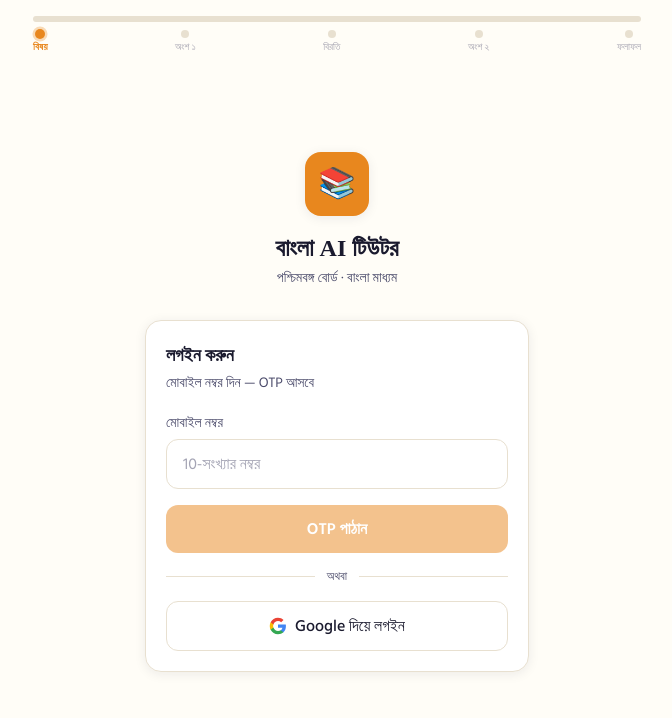
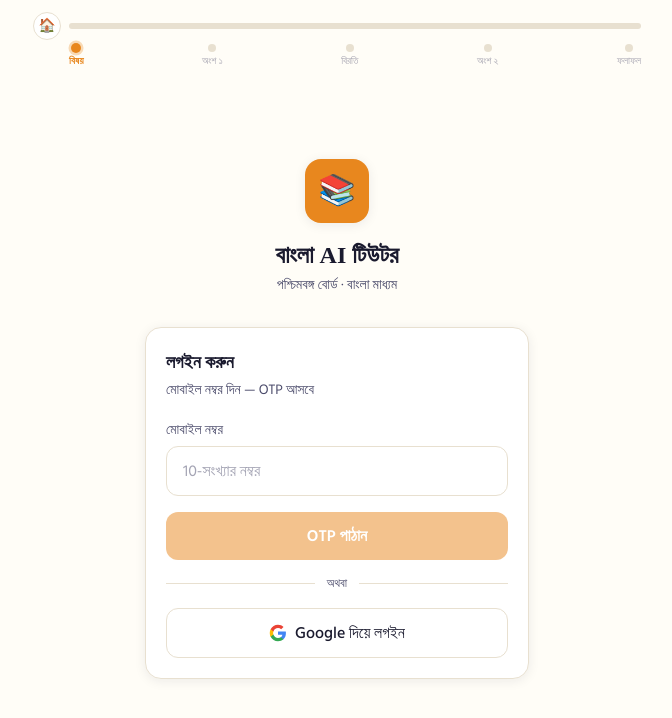
Before and after one commit to Sanchita-LegionAI/AI-Learning-platform, a React (Vite) app in the folder frontend/: page /login in a window 1280 px wide. Shown: the top 718 px of the page, without its empty margins (303-975 px from the left). Built offline with nearby package versions, Linux system fonts and the light colour scheme; no server answers; a web font is replaced by a local one.

Commit message:
fix: page title, home button on progress bar, admin written answers detail

```diff
--- a/frontend/index.html
+++ b/frontend/index.html
@@ -3,7 +3,7 @@
 <head>
   <meta charset="UTF-8" />
   <meta name="viewport" content="width=device-width, initial-scale=1.0, maximum-scale=1.0" />
-  <title>??????? ?????</title>
+  <title>AI Pathshala - বাংলা মাধ্যম পরীক্ষা</title>
   <link rel="preconnect" href="https://fonts.googleapis.com" />
   <link rel="preconnect" href="https://fonts.gstatic.com" crossorigin />
   <link href="https://fonts.googleapis.com/css2?family=Hind+Siliguri:wght@400;500;600;700&family=Tiro+Bangla:ital@0;1&display=swap" rel="stylesheet" />
--- a/frontend/src/components/ProgressBar.jsx
+++ b/frontend/src/components/ProgressBar.jsx
@@ -1,30 +1,52 @@
 // components/ProgressBar.jsx
-// Saffron progress strip — 6 steps for the new two-part exam flow.
+// Progress strip with home button on the left
+
+import { useNavigate } from 'react-router-dom'
 
 const STEPS = [
-  { key: 'select',     label: 'বিষয়'   },
-  { key: 'paper',      label: 'অংশ ১'  },
-  { key: 'transition', label: 'বিরতি'  },
-  { key: 'upload',     label: 'অংশ ২'  },
-  { key: 'results',    label: 'ফলাফল'  },
+  { key: 'select',     label: 'বিষয়'  },
+  { key: 'paper',      label: 'অংশ ১' },
+  { key: 'transition', label: 'বিরতি' },
+  { key: 'upload',     label: 'অংশ ২' },
+  { key: 'results',    label: 'ফলাফল' },
 ]
 
 const STEP_INDEX = Object.fromEntries(STEPS.map((s, i) => [s.key, i]))
 
 export default function ProgressBar({ currentStep }) {
-  const current = STEP_INDEX[currentStep] ?? 0
-  const pct     = (current / (STEPS.length - 1)) * 100
+  const navigate = useNavigate()
+  const current  = STEP_INDEX[currentStep] ?? 0
+  const pct      = (current / (STEPS.length - 1)) * 100
+  const isHome   = currentStep === 'select'
 
   return (
-    <div className="w-full max-w-app mx-auto px-4 pt-4 pb-2">
-      <div className="relative h-1.5 bg-border rounded-full overflow-hidden">
-        <div
-          className="absolute left-0 top-0 h-full bg-saffron rounded-full progress-fill"
-          style={{ width: `${pct}%` }}
-        />
+    <div className="w-full max-w-app mx-auto px-4 pt-3 pb-2">
+      {/* Top row: home button + bar */}
+      <div className="flex items-center gap-2 mb-1">
+        {/* Home button — hidden on the home page itself */}
+        {!isHome && (
+          <button
+            onClick={() => navigate('/exam/select')}
+            title="হোম পেজে যান"
+            className="flex-shrink-0 w-7 h-7 rounded-full bg-white border border-border
+              flex items-center justify-center text-sm text-ink-light
+              hover:border-saffron hover:text-saffron transition-all"
+          >
+            🏠
+          </button>
+        )}
+
+        {/* Progress bar */}
+        <div className="flex-1 relative h-1.5 bg-border rounded-full overflow-hidden">
+          <div
+            className="absolute left-0 top-0 h-full bg-saffron rounded-full progress-fill"
+            style={{ width: `${pct}%` }}
+          />
+        </div>
       </div>
 
-      <div className="flex justify-between mt-2">
+      {/* Step labels */}
+      <div className={`flex justify-between ${!isHome ? 'pl-9' : ''}`}>
         {STEPS.map((step, i) => {
           const done   = i < current
           const active = i === current
@@ -32,9 +54,9 @@ export default function ProgressBar({ currentStep }) {
             <div key={step.key} className="flex flex-col items-center gap-0.5">
               <div className={`
                 w-2 h-2 rounded-full transition-all duration-300
-                ${done   ? 'bg-forest scale-100'                    : ''}
+                ${done   ? 'bg-forest scale-100'                        : ''}
                 ${active ? 'bg-saffron scale-125 ring-2 ring-saffron/30' : ''}
-                ${!done && !active ? 'bg-border'                    : ''}
+                ${!done && !active ? 'bg-border'                         : ''}
               `} />
               <span className={`
                 text-[10px] font-ui transition-colors duration-300
--- a/frontend/src/pages/admin/AdminDashboard.jsx
+++ b/frontend/src/pages/admin/AdminDashboard.jsx
@@ -1053,26 +1053,36 @@ function WrittenAnswersPanel({ token, sessions, fmt }) {
               <p className="text-[11px] font-ui text-ink-light bn">{selectedSession.chapter_name}</p>
             </div>
             <div className="divide-y divide-border">
+              {/* Use evaluations if available (have student_answer, correct_answer, feedback)
+                  Otherwise fall back to question list with ocr_answers map */}
               {(answers.part2_evals?.length > 0
-                ? answers.part2_evals
-                : answers.session?.part2_questions || []
-              ).map((item, i) => {
-                // Use eval rows if available (have question_bn + student_answer + correct_answer)
-                // Fall back to question list if no evals yet
-                const isEval = !!item.session_id
-                const questionBn   = isEval ? item.question_bn   : item.question_bn
-                const studentAns   = isEval ? item.student_answer : null
-                const correctAns   = isEval ? item.correct_answer : null
-                const marksAwarded = isEval ? item.marks_awarded  : null
-                const marksMax     = isEval ? item.marks_max      : null
-                const isCorrect    = isEval ? item.is_correct     : null
-                const feedbackBn   = isEval ? item.feedback_bn    : null
-                const slotId       = isEval ? (i + 1) : item.answer_slot_id
-
-                // Also check ocr_answers map for typed answers
-                const ocrAns = answers.session?.part2_ocr_answers?.[slotId]
-                            ?? answers.session?.part2_ocr_answers?.[String(slotId)]
-                const displayAnswer = studentAns || ocrAns || '—'
+                ? answers.part2_evals.map((ev, i) => ({
+                    slotId:       i + 1,
+                    questionBn:   ev.question_bn,
+                    studentAns:   ev.student_answer,
+                    correctAns:   ev.correct_answer,
+                    marksAwarded: ev.marks_awarded,
+                    marksMax:     ev.marks_max,
+                    isCorrect:    ev.is_correct,
+                    feedbackBn:   ev.feedback_bn,
+                  }))
+                : (answers.session?.part2_questions || []).map((q, i) => {
+                    const slotId = q.answer_slot_id
+                    const ocrAns = answers.session?.part2_ocr_answers?.[slotId]
+                                ?? answers.session?.part2_ocr_answers?.[String(slotId)]
+                    return {
+                      slotId,
+                      questionBn:   q.question_bn,
+                      studentAns:   ocrAns || null,
+                      correctAns:   q.expected_answer || null,
+                      marksAwarded: null,
+                      marksMax:     null,
+                      isCorrect:    null,
+                      feedbackBn:   null,
+                    }
+                  })
+              ).map(({ slotId, questionBn, studentAns, correctAns, marksAwarded, marksMax, isCorrect, feedbackBn }, i) => {
+                const displayAnswer = studentAns || '—'
 
                 return (
                   <div key={i} className="px-4 py-3 space-y-2">
```
